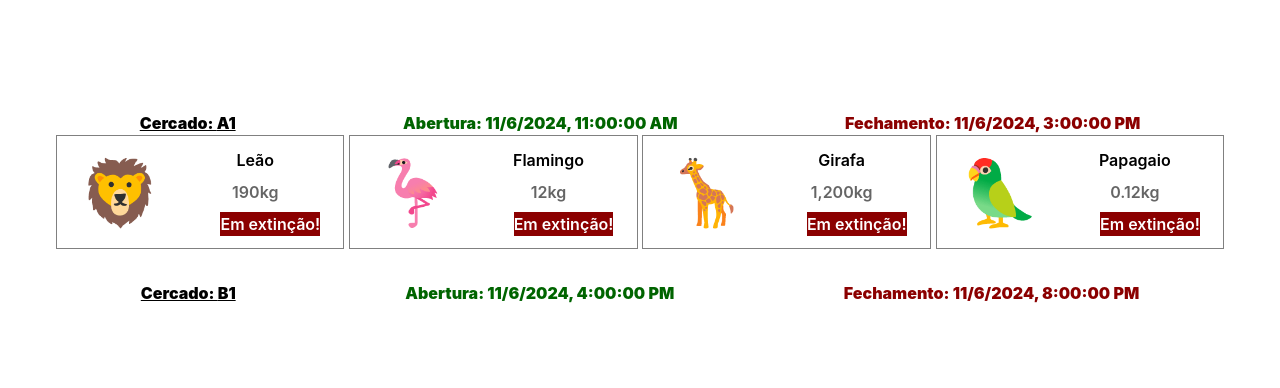
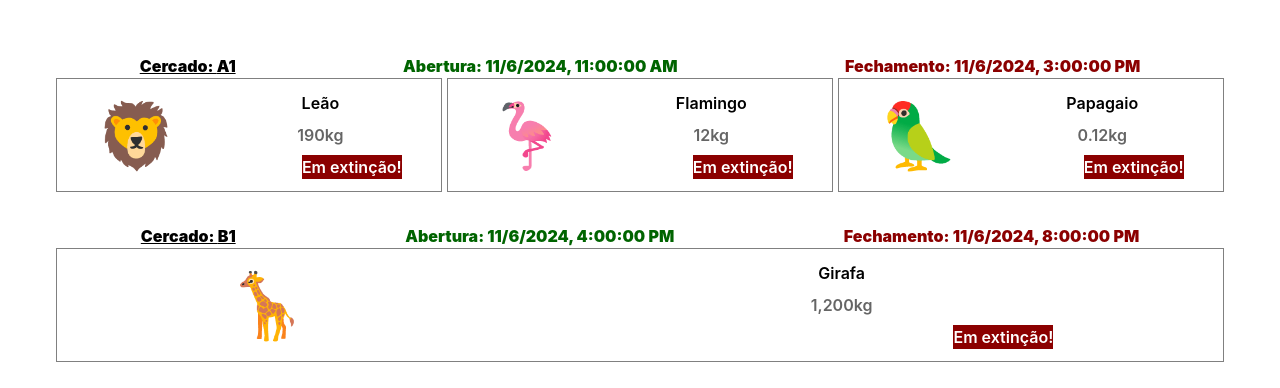
Before and after one commit to ufjf-dcc207/ufjf-dcc207-2024-3-a-atv03-luizacaldeira, a React (Vite) app: page / in a window 1280 px wide. Shown: the part 192-580 px from the top of the page. Built offline with nearby package versions, Linux system fonts and the light colour scheme.

Commit message:
FIltra componentes com IF.

```diff
--- a/src/App.tsx
+++ b/src/App.tsx
@@ -16,6 +16,7 @@
   const exB2:ReactNode[] = [];
 
 for (let i = 0; i < ANIMAIS.length; i++){
+  if (ANIMAIS[i][2] < 200){
     exA1.push (
       <Animal
       key={ANIMAIS[i][1]}
@@ -25,6 +26,18 @@
       extincao={ANIMAIS[i][3]}
       />
     );
+  }
+  else{
+    exB2.push (
+      <Animal
+      key={ANIMAIS[i][1]}
+      icone={ANIMAIS[i][0]}
+      nome={ANIMAIS[i][1]}
+      peso={ANIMAIS[i][2]}
+      extincao={ANIMAIS[i][3]}
+      />
+    );
+  }
 }
 
   return (
```
Lines whose indentation alone changed are shown as unchanged.
